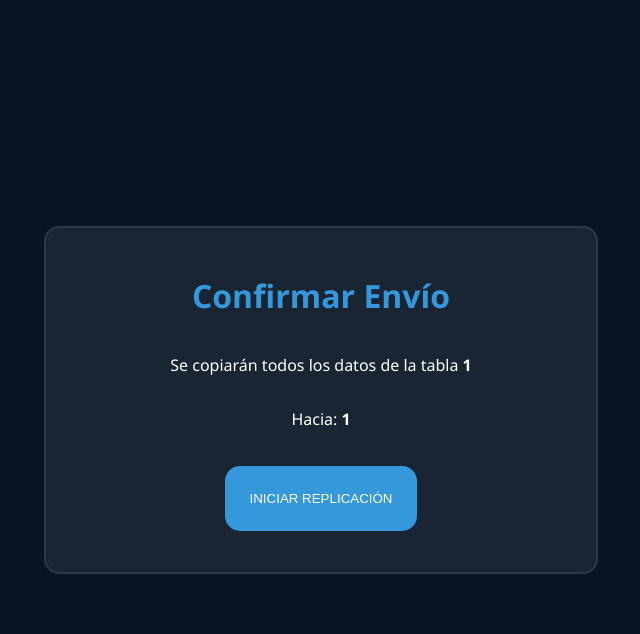
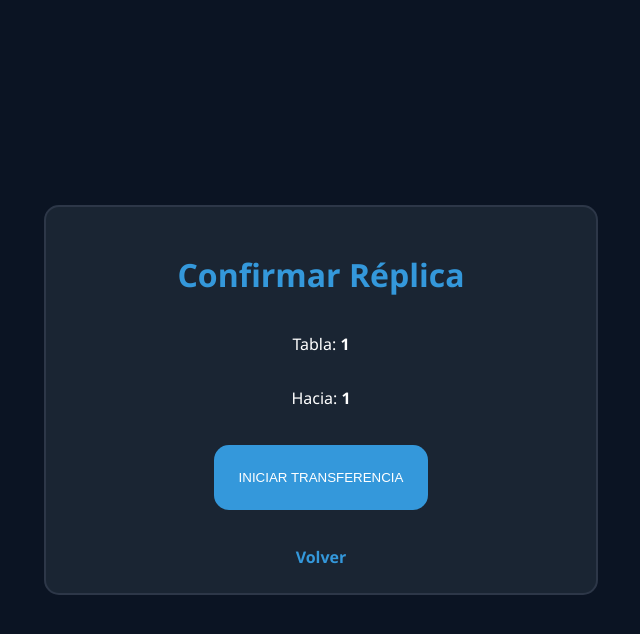
Before and after one commit to VictorPlatero/sistema-replicacion-dop, a Flask app: page /confirmar_replica/1/1/1 in a window 1280 px wide. Shown: the top 634 px of the page, without its empty margins (319-959 px from the left). Run offline with Flask 3, Linux system fonts and the light colour scheme.

Commit message:
Update confirmar_replica.html

```diff
--- a/templates/confirmar_replica.html
+++ b/templates/confirmar_replica.html
@@ -1,16 +1,17 @@
 <link rel="stylesheet" href="{{ url_for('static', filename='style.css') }}">
 <div class="container">
     <div class="card" style="width: 100%; max-width: 500px; margin: auto;">
-        <h1 style="color: #3498db;">Confirmar Envío</h1>
-        <p>Se copiarán todos los datos de la tabla <b>{{ tabla }}</b></p>
+        <h1 style="color: #3498db;">Confirmar Réplica</h1>
+        <p>Tabla: <b>{{ tabla }}</b></p>
         <p>Hacia: <b>{{ destino.upper() }}</b></p>
         <form action="/ejecutar_replicacion" method="POST">
             <input type="hidden" name="origen" value="{{ origen }}">
             <input type="hidden" name="destino" value="{{ destino }}">
             <input type="hidden" name="tabla" value="{{ tabla }}">
-            <button type="submit" class="card" style="width: 100%; background: #3498db; border:none; margin-top: 20px;">
-                INICIAR REPLICACIÓN
+            <button type="submit" class="card" style="width: 100%; background: #3498db; border:none; margin-top:20px;">
+                INICIAR TRANSFERENCIA
             </button>
         </form>
+        <a href="/seleccionar_destino/{{ origen }}/{{ tabla }}" class="btn-back">Volver</a>
     </div>
 </div>
```
